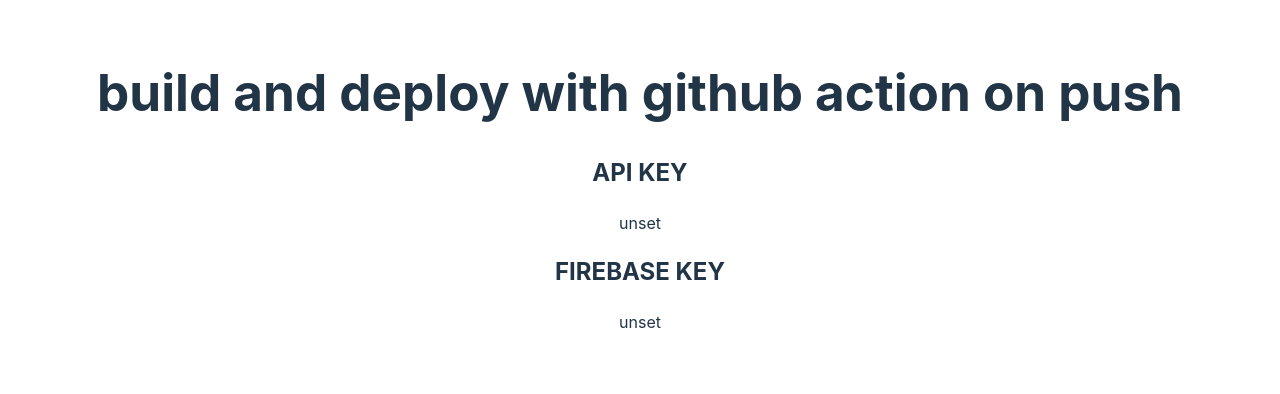
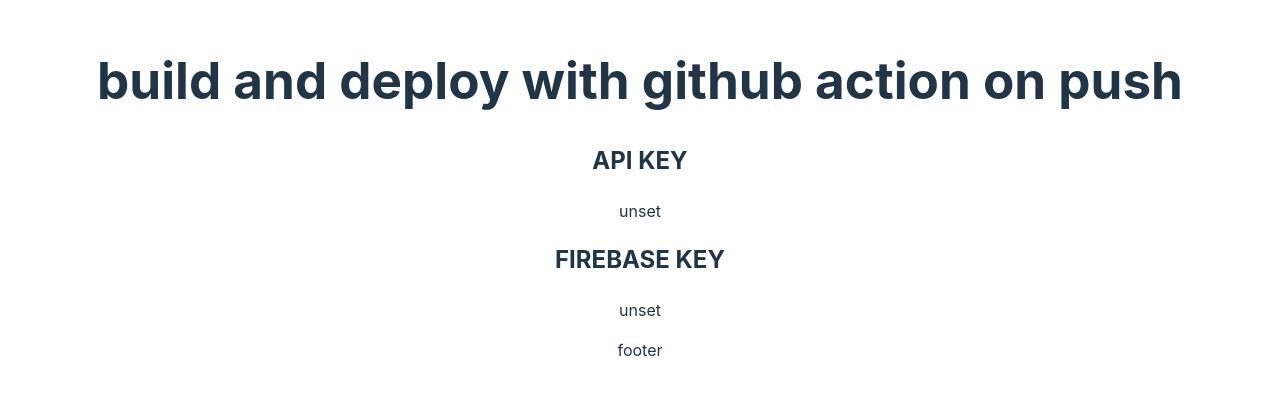
Before and after one commit to vimtage1/deploy-tutorial, a React (Vite) app: page / in a window 1280 px wide. Shown: the part 210-604 px from the top of the page. Built offline with nearby package versions, Linux system fonts and the light colour scheme; no server answers.

Commit message:
add footer

```diff
--- a/src/App.tsx
+++ b/src/App.tsx
@@ -13,6 +13,7 @@
       <h2>FIREBASE KEY</h2>
       <p>{import.meta.env.VITE_FIREBASE_KEY}</p>
 
+      <div>footer</div>
     </>
   )
 }
```
